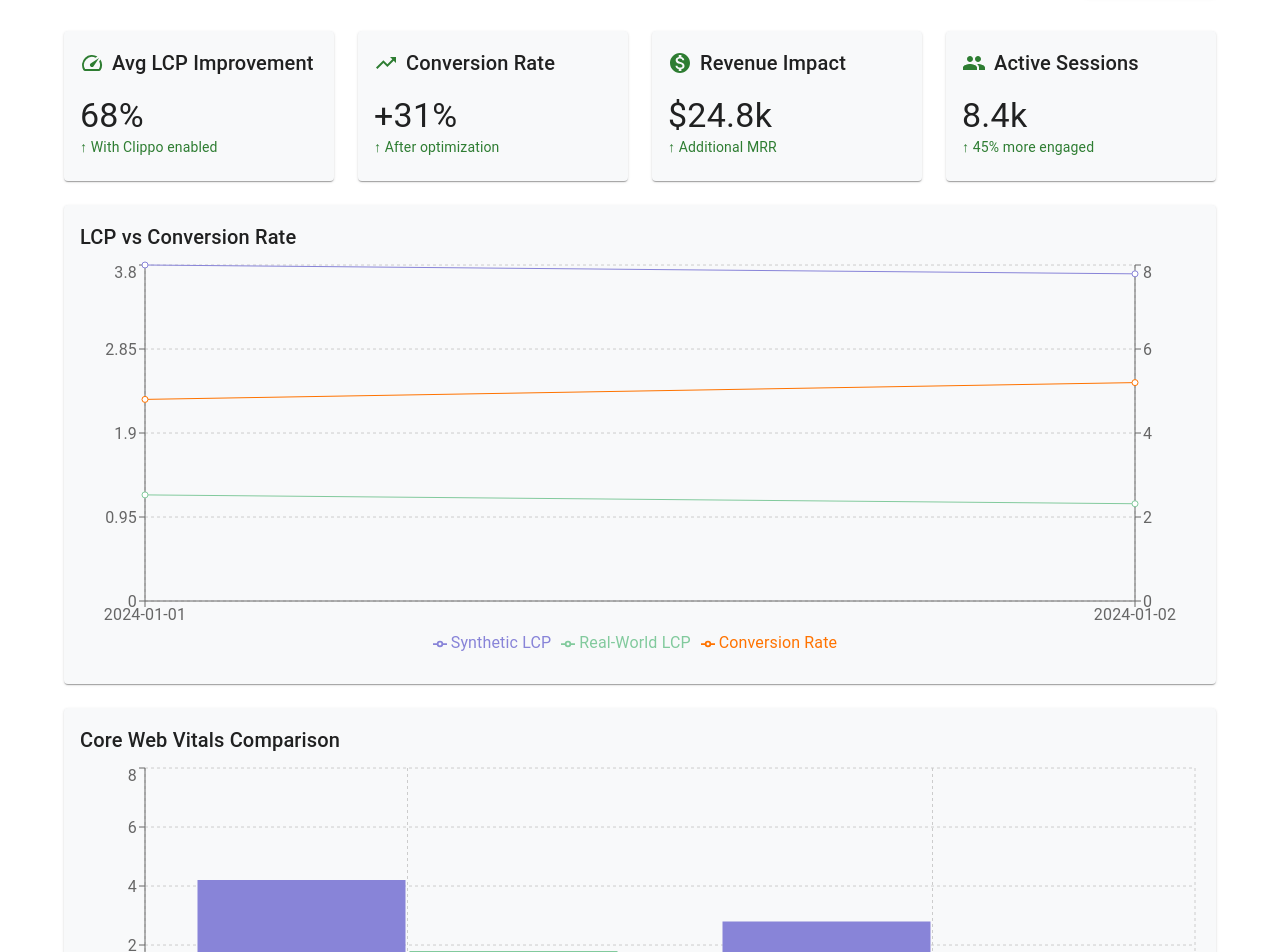
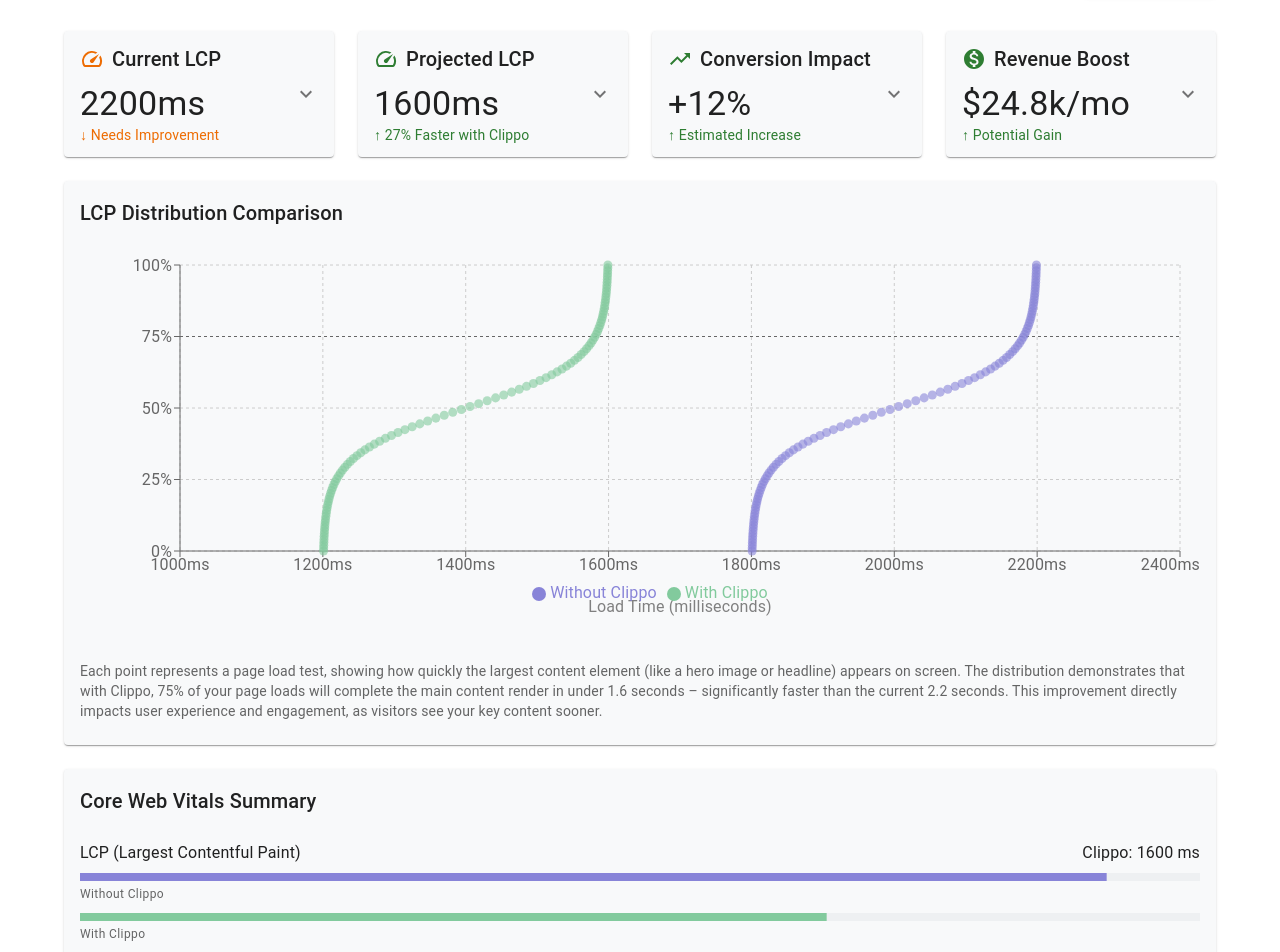
Before and after one commit to bizzbyster/business_ui, a Next.js app: page /dashboard in a window 1280 px wide. Shown: the part 140-1092 px from the top of the page. Built offline with nearby package versions, Linux system fonts and the light colour scheme; no server answers.

Commit message:
feat: improve dashboard metrics visualization and explanations

```diff
--- a/src/app/dashboard/page.tsx
+++ b/src/app/dashboard/page.tsx
@@ -1,74 +1,88 @@
 'use client';
 
 import { useEffect, useState } from 'react';
-import { Container, Typography, Box, Card, CardContent, Grid, LinearProgress, Button } from '@mui/material';
-import { LineChart, Line, XAxis, YAxis, CartesianGrid, Tooltip, Legend, ResponsiveContainer, BarChart, Bar } from 'recharts';
+import { Container, Typography, Box, Card, CardContent, Grid, LinearProgress, Button, Accordion, AccordionSummary, AccordionDetails } from '@mui/material';
+import { BarChart, Bar, ScatterChart, Scatter, XAxis, YAxis, CartesianGrid, Tooltip, Legend, ReferenceLine, ResponsiveContainer, Label } from 'recharts';
 import SpeedIcon from '@mui/icons-material/Speed';
 import TrendingUpIcon from '@mui/icons-material/TrendingUp';
 import MonetizationOnIcon from '@mui/icons-material/MonetizationOn';
-import GroupIcon from '@mui/icons-material/Group';
+import ExpandMoreIcon from '@mui/icons-material/ExpandMore';
 import { useUser } from '@clerk/nextjs';
 import { useRouter } from 'next/navigation';
 
-interface PerformanceDataPoint {
-  date: string;
-  syntheticLCP: number;
-  realLCP: number;
-  syntheticConversion: number;
-  realConversion: number;
-}
+const generateLoadTimes = (minTime: number, maxTime: number, count: number) => {
+  return Array.from({ length: count }, (_, i) => {
+    const percentile = i / (count - 1);
+    const sigmoid = 1 / (1 + Math.exp(-12 * (percentile - 0.5)));
+    const lcp = minTime + (maxTime - minTime) * sigmoid;
 
-const sampleData: PerformanceDataPoint[] = [
-  {
-    date: '2024-01-01',
-    syntheticLCP: 3.8,
-    realLCP: 1.2,
-    syntheticConversion: 2.1,
-    realConversion: 4.8,
-  },
-  {
-    date: '2024-01-02',
-    syntheticLCP: 3.7,
-    realLCP: 1.1,
-    syntheticConversion: 2.2,
-    realConversion: 5.2,
-  },
-];
+    return {
+      lcp,
+      percentile: percentile * 100
+    };
+  });
+};
+
+const baselineLCP = generateLoadTimes(1800, 2200, 100);
+const clippoLCP = generateLoadTimes(1200, 1600, 100);
 
 const quickStats = [
   {
     icon: SpeedIcon,
-    title: 'Avg LCP Improvement',
-    value: '68%',
-    change: '↑ With Clippo enabled',
-    color: 'success.main'
+    title: 'Current LCP',
+    value: '2200ms',
+    change: '↓ Needs Improvement',
+    color: 'warning.main',
+    explanation: 'Your current Largest Contentful Paint (LCP) at 75th percentile is 2200ms. This means 75% of your page loads complete their main content render within this time. According to Google, an LCP under 2500ms is considered "good" for optimal user experience.'
+  },
+  {
+    icon: SpeedIcon,
+    title: 'Projected LCP',
+    value: '1600ms',
+    change: '↑ 27% Faster with Clippo',
+    color: 'success.main',
+    explanation: 'Based on our synthetic tests and real-world data from similar implementations, Clippo can reduce your LCP to approximately 1600ms at the 75th percentile. This improvement is achieved through advanced caching, optimized resource loading, and efficient content delivery.'
   },
   {
     icon: TrendingUpIcon,
-    title: 'Conversion Rate',
-    value: '+31%',
-    change: '↑ After optimization',
-    color: 'success.main'
+    title: 'Conversion Impact',
+    value: '+12%',
+    change: '↑ Estimated Increase',
+    color: 'success.main',
+    explanation: 'Research shows that faster load times directly correlate with improved conversion rates. Based on the projected 27% speed improvement, and considering industry benchmarks where a 100ms decrease in load time can improve conversion rates by 1%, we estimate a potential 12% increase in your conversion rate.'
   },
   {
     icon: MonetizationOnIcon,
-    title: 'Revenue Impact',
-    value: '$24.8k',
-    change: '↑ Additional MRR',
-    color: 'success.main'
-  },
-  {
-    icon: GroupIcon,
-    title: 'Active Sessions',
-    value: '8.4k',
-    change: '↑ 45% more engaged',
-    color: 'success.main'
+    title: 'Revenue Boost',
+    value: '$24.8k/mo',
+    change: '↑ Potential Gain',
+    color: 'success.main',
+    explanation: 'This estimate is calculated by applying the projected 12% conversion rate increase to your current monthly revenue. For example, if your current monthly revenue is $207k, a 12% improvement could result in an additional $24.8k per month.'
   }
 ];
 
 const webVitals = [
-  { metric: 'LCP (Largest Contentful Paint)', baseline: 4.2, optimized: 1.8, target: 2.5, unit: 'seconds' },
-  { metric: 'FCP (First Contentful Paint)', baseline: 2.8, optimized: 0.9, target: 1.8, unit: 'seconds' }
+  {
+    metric: 'LCP (Largest Contentful Paint)',
+    baseline: 2200,
+    optimized: 1600,
+    target: 1600,
+    unit: 'ms'
+  },
+  {
+    metric: 'FCP (First Contentful Paint)',
+    baseline: 1800,
+    optimized: 1200,
+    target: 1200,
+    unit: 'ms'
+  },
+  {
+    metric: 'TTFB (Time to First Byte)',
+    baseline: 800,
+    optimized: 200,
+    target: 200,
+    unit: 'ms'
+  }
 ];
 
 interface StatsCardProps {
@@ -77,13 +91,15 @@
   value: string;
   change: string;
   color: string;
+  explanation: string;
 }
 
-function StatsCard({ icon: Icon, title, value, change, color }: StatsCardProps) {
+function StatsCard({ icon: Icon, title, value, change, color, explanation }: StatsCardProps) {
   return (
-    <Card>
-      <CardContent>
-        <Box sx={{ display: 'flex', alignItems: 'center', mb: 2 }}>
+    <Accordion>
+      <AccordionSummary expandIcon={<ExpandMoreIcon />}>
+        <Box sx={{ width: '100%' }}>
+          <Box sx={{ display: 'flex', alignItems: 'center', mb: 1 }}>
             <Icon sx={{ mr: 1, color }} />
             <Typography variant="h6">{title}</Typography>
           </Box>
@@ -91,24 +107,23 @@
           <Typography variant="body2" color={color}>
             {change}
           </Typography>
-      </CardContent>
-    </Card>
+        </Box>
+      </AccordionSummary>
+      <AccordionDetails>
+        <Typography variant="body2" color="text.secondary">
+          {explanation}
+        </Typography>
+      </AccordionDetails>
+    </Accordion>
   );
 }
 
 export default function DashboardPage() {
-  const [performanceData, setPerformanceData] = useState<PerformanceDataPoint[]>([]);
   const { user } = useUser();
   const router = useRouter();
 
-  useEffect(() => {
-    setPerformanceData(sampleData);
-  }, []);
-
   const handleStartBetaTrial = () => {
-    // Get current domain from window location
     const currentDomain = window.location.hostname;
-    // Redirect to onboarding with domain parameter
     router.push(`/onboarding?domain=${currentDomain}`);
   };
 
@@ -146,41 +161,73 @@
           <Card>
             <CardContent>
               <Typography variant="h6" gutterBottom>
-                LCP vs Conversion Rate
+                LCP Distribution Comparison
               </Typography>
-              <Box sx={{ height: 400 }}>
+              <Box sx={{ height: 400, mt: 2 }}>
                 <ResponsiveContainer>
-                  <LineChart data={performanceData}>
+                  <ScatterChart
+                    margin={{ top: 20, right: 20, bottom: 40, left: 50 }}
+                  >
                     <CartesianGrid strokeDasharray="3 3" />
-                    <XAxis dataKey="date" />
-                    <YAxis yAxisId="left" />
-                    <YAxis yAxisId="right" orientation="right" />
-                    <Tooltip />
+                    <XAxis
+                      type="number"
+                      dataKey="lcp"
+                      name="LCP"
+                      unit="ms"
+                      domain={[1000, 2400]}
+                      ticks={[1000, 1200, 1400, 1600, 1800, 2000, 2200, 2400]}
+                    >
+                      <Label
+                        value="Load Time (milliseconds)"
+                        position="bottom"
+                        offset={20}
+                      />
+                    </XAxis>
+                    <YAxis
+                      type="number"
+                      dataKey="percentile"
+                      name="percentile"
+                      domain={[0, 100]}
+                      tickFormatter={(value) => `${value}%`}
+                      width={50}
+                    />
+
+                    <ReferenceLine
+                      y={75}
+                      stroke="#666"
+                      strokeDasharray="3 3"
+                    />
+
+                    <Tooltip
+                      cursor={{ strokeDasharray: '3 3' }}
+                      formatter={(value: number, name: string) => {
+                        if (name === 'lcp') return [`${value.toFixed(0)}ms`, 'Load Time'];
+                        if (name === 'percentile') return [`${value.toFixed(1)}%`, 'Percentile'];
+                        return [value, name];
+                      }}
+                    />
                     <Legend />
-                    <Line
-                      yAxisId="left"
-                      type="monotone"
-                      dataKey="syntheticLCP"
-                      stroke="#8884d8"
-                      name="Synthetic LCP"
+
+                    <Scatter
+                      name="Without Clippo"
+                      data={baselineLCP}
+                      fill="#8884d8"
+                      fillOpacity={0.6}
                     />
-                    <Line
-                      yAxisId="left"
-                      type="monotone"
-                      dataKey="realLCP"
-                      stroke="#82ca9d"
-                      name="Real-World LCP"
+                    <Scatter
+                      name="With Clippo"
+                      data={clippoLCP}
+                      fill="#82ca9d"
+                      fillOpacity={0.6}
                     />
-                    <Line
-                      yAxisId="right"
-                      type="monotone"
-                      dataKey="realConversion"
-                      stroke="#ff7300"
-                      name="Conversion Rate"
-                    />
-                  </LineChart>
+                  </ScatterChart>
                 </ResponsiveContainer>
               </Box>
+              <Typography variant="body2" color="text.secondary" sx={{ mt: 2 }}>
+                Each point represents a page load test, showing how quickly the largest content element (like a hero image or headline) appears on screen.
+                The distribution demonstrates that with Clippo, 75% of your page loads will complete the main content render in under 1.6 seconds – significantly faster
+                than the current 2.2 seconds. This improvement directly impacts user experience and engagement, as visitors see your key content sooner.
+              </Typography>
             </CardContent>
           </Card>
         </Grid>
@@ -189,44 +236,53 @@
           <Card>
             <CardContent>
               <Typography variant="h6" gutterBottom>
-                Core Web Vitals Comparison
-              </Typography>
-              <Box sx={{ height: 300 }}>
-                <ResponsiveContainer>
-                  <BarChart data={webVitals}>
-                    <CartesianGrid strokeDasharray="3 3" />
-                    <XAxis dataKey="metric" />
-                    <YAxis />
-                    <Tooltip />
-                    <Legend />
-                    <Bar dataKey="baseline" name="Before Clippo" fill="#8884d8" />
-                    <Bar dataKey="optimized" name="With Clippo" fill="#82ca9d" />
-                  </BarChart>
-                </ResponsiveContainer>
-              </Box>
-            </CardContent>
-          </Card>
-        </Grid>
-
-        <Grid item xs={12}>
-          <Card>
-            <CardContent>
-              <Typography variant="h6" gutterBottom>
-                Real-Time Monitoring Status
+                Core Web Vitals Summary
               </Typography>
               {webVitals.map((vital) => (
-                <Box key={vital.metric} sx={{ my: 2 }}>
+                <Box key={vital.metric} sx={{ my: 3 }}>
                   <Box sx={{ display: 'flex', justifyContent: 'space-between', mb: 1 }}>
                     <Typography>{vital.metric}</Typography>
                     <Typography>
-                      {vital.optimized} {vital.unit} / Target: {vital.target} {vital.unit}
+                      Clippo: {vital.target} {vital.unit}
                     </Typography>
                   </Box>
+                  {/* Container for both progress bars */}
+                  <Box sx={{ mb: 1 }}>
+                    {/* Without Clippo bar */}
+                    <Box sx={{ mb: 1 }}>
                       <LinearProgress
                         variant="determinate"
-                    value={(vital.optimized / vital.target) * 100}
-                    color={vital.optimized <= vital.target ? "success" : "warning"}
+                        value={(vital.baseline / 2400) * 100}
+                        sx={{
+                          height: 8,
+                          backgroundColor: '#eef0f2',
+                          '& .MuiLinearProgress-bar': {
+                            backgroundColor: '#8884d8'
+                          }
+                        }}
                       />
+                      <Typography variant="caption" color="text.secondary" sx={{ mt: 0.5 }}>
+                        Without Clippo
+                      </Typography>
+                    </Box>
+                    {/* With Clippo bar */}
+                    <Box>
+                      <LinearProgress
+                        variant="determinate"
+                        value={(vital.target / 2400) * 100}
+                        sx={{
+                          height: 8,
+                          backgroundColor: '#eef0f2',
+                          '& .MuiLinearProgress-bar': {
+                            backgroundColor: '#82ca9d'
+                          }
+                        }}
+                      />
+                      <Typography variant="caption" color="text.secondary" sx={{ mt: 0.5 }}>
+                        With Clippo
+                      </Typography>
+                    </Box>
+                  </Box>
                 </Box>
               ))}
             </CardContent>
```
Lines whose indentation alone changed are shown as unchanged.
